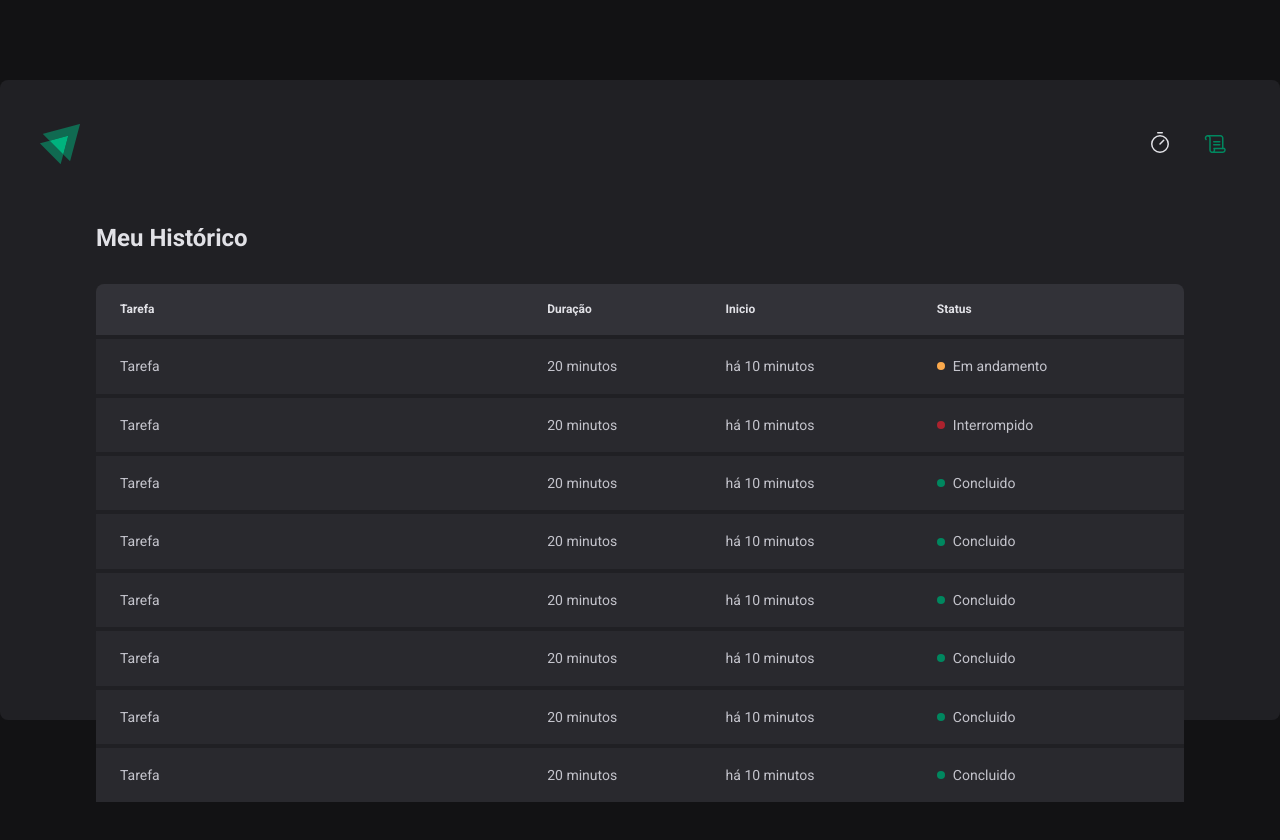
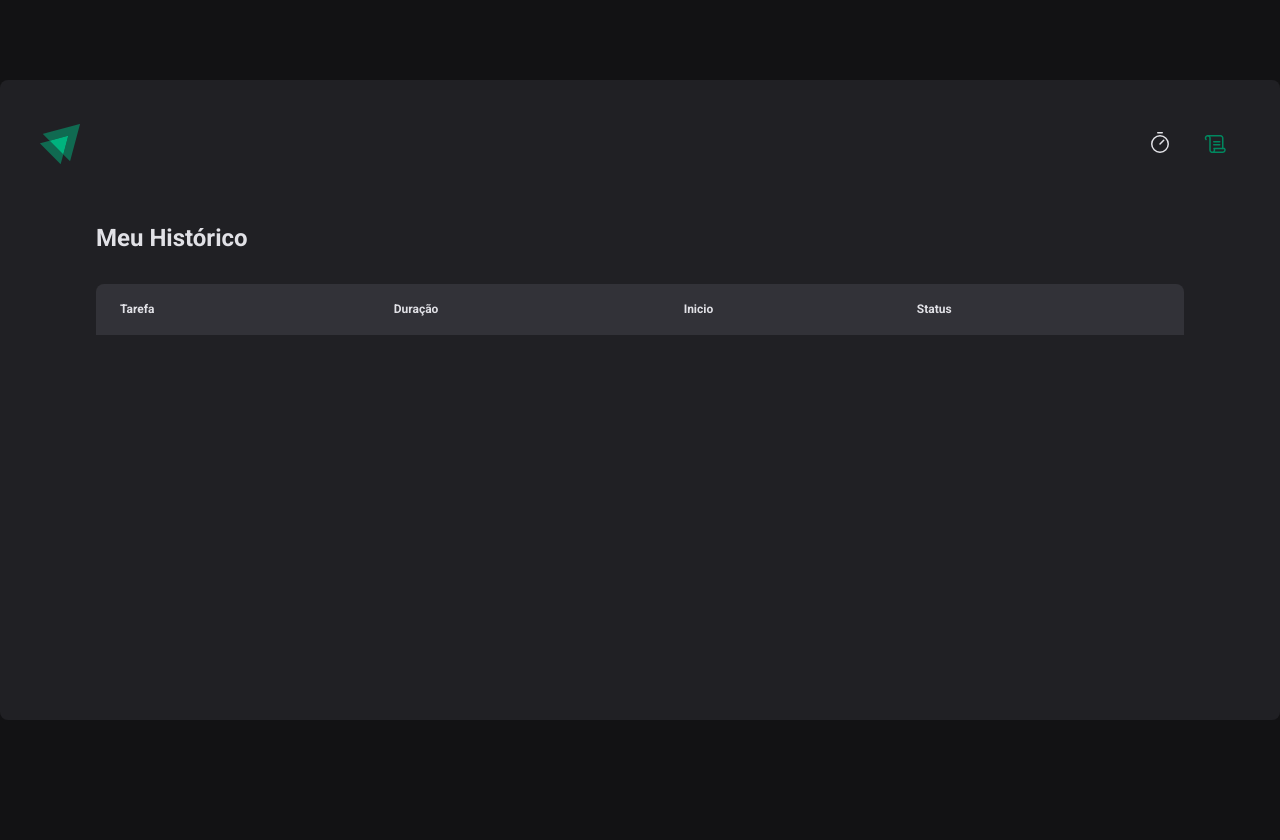
Before and after one commit to leosilva132/ignite-timer, a React (Vite) app: page /History in a window 1280 px wide. Shown: the top 840 px of the page. After the commit the page ends 800 px from the top, so only its background shows below. Built offline with nearby package versions, Linux system fonts and the light colour scheme.

Commit message:
componetizado in parts

```diff
--- a/src/App.tsx
+++ b/src/App.tsx
@@ -3,13 +3,16 @@
 import { Router } from './Router'
 import { defaultTheme } from './styles/themes/default'
 import { GlobalStyle } from './styles/themes/global'
+import { CyclesContextProvider } from './contexts/CyclesContext'
 
 export function App() {
   return (
     <ThemeProvider theme={defaultTheme}>
       <GlobalStyle />
       <BrowserRouter>
-        <Router />
+        <CyclesContextProvider>
+          <Router />
+        </CyclesContextProvider>
       </BrowserRouter>
     </ThemeProvider>
   )
--- /dev/null
+++ b/src/contexts/CyclesContext.tsx
@@ -0,0 +1,103 @@
+import { createContext, ReactNode, useState } from 'react'
+
+interface CreateCycleData {
+  task: string
+  minutesAmount: number
+}
+
+interface Cycle {
+  id: string
+  task: string
+  minutesAmount: number
+  startDate: Date
+  interruptedDate?: Date
+  finishDate?: Date
+}
+
+interface CyclesContextType {
+  cycles: Cycle[]
+  activeCycle: Cycle | undefined
+  activeCycleId: string | null
+  markCurrentCycleAsFinished: () => void
+  amountSecondsPassed: number
+  setSecondsPassed: (seconds: number) => void
+  createNewCycle: (data: CreateCycleData) => void
+  interruptCurrentCycle: () => void
+}
+
+export const CyclesContext = createContext({} as CyclesContextType)
+
+interface CyclesContextProviderProps {
+  children: ReactNode
+}
+
+export function CyclesContextProvider({
+  children,
+}: CyclesContextProviderProps) {
+  const [cycles, setCycles] = useState<Cycle[]>([])
+  const [activeCycleId, setActiveCycleId] = useState<string | null>(null)
+  const [amountSecondsPassed, setAmountSecondsPassed] = useState(0)
+
+  const activeCycle = cycles.find((cycle) => cycle.id === activeCycleId)
+
+  function setSecondsPassed(seconds: number) {
+    setAmountSecondsPassed(seconds)
+  }
+
+  function markCurrentCycleAsFinished() {
+    setCycles((state) =>
+      state.map((cycle) => {
+        if (cycle.id === activeCycleId) {
+          return { ...cycle, finishDate: new Date() }
+        } else {
+          return cycle
+        }
+      }),
+    )
+  }
+
+  function createNewCycle(data: CreateCycleData) {
+    const id = String(new Date().getTime())
+    const newCycle: Cycle = {
+      id,
+      task: data.task,
+      minutesAmount: data.minutesAmount,
+      startDate: new Date(),
+    }
+
+    setCycles((state) => [...cycles, newCycle])
+    setActiveCycleId(id)
+    setAmountSecondsPassed(0)
+  }
+
+  function interruptCurrentCycle() {
+    setActiveCycleId(null)
+
+    setCycles((state) =>
+      state.map((cycle) => {
+        if (cycle.id === activeCycleId) {
+          return { ...cycle, interruptedDate: new Date() }
+        } else {
+          return cycle
+        }
+      }),
+    )
+  }
+
+  return (
+    <CyclesContext.Provider
+      value={{
+        cycles,
+        activeCycle,
+        activeCycleId,
+        markCurrentCycleAsFinished,
+        amountSecondsPassed,
+        setSecondsPassed,
+        createNewCycle,
+        interruptCurrentCycle,
+      }}
+    >
+      {children}
+    </CyclesContext.Provider>
+  )
+}
--- a/src/pages/History/index.tsx
+++ b/src/pages/History/index.tsx
@@ -1,6 +1,12 @@
+import { useContext } from 'react'
+import { formatDistanceToNow } from 'date-fns'
+import ptBR from 'date-fns/locale/pt-BR'
+import { CyclesContext } from '../../contexts/CyclesContext'
 import { HistoryContainer, HistoryList, Status } from './styles'
 
 export function History() {
+  const { cycles } = useContext(CyclesContext)
+
   return (
     <HistoryContainer>
       <h1>Meu Histórico</h1>
@@ -16,70 +22,33 @@
             </tr>
           </thead>
           <tbody>
-            <tr>
-              <td>Tarefa</td>
-              <td>20 minutos</td>
-              <td>há 10 minutos</td>
-              <td>
-                <Status statusColor="yellow">Em andamento</Status>
-              </td>
-            </tr>
-            <tr>
-              <td>Tarefa</td>
-              <td>20 minutos</td>
-              <td>há 10 minutos</td>
-              <td>
-                <Status statusColor="red">Interrompido</Status>
-              </td>
-            </tr>
-            <tr>
-              <td>Tarefa</td>
-              <td>20 minutos</td>
-              <td>há 10 minutos</td>
-              <td>
-                <Status statusColor="green">Concluido</Status>
-              </td>
-            </tr>
-            <tr>
-              <td>Tarefa</td>
-              <td>20 minutos</td>
-              <td>há 10 minutos</td>
-              <td>
-                <Status statusColor="green">Concluido</Status>
-              </td>
-            </tr>
-            <tr>
-              <td>Tarefa</td>
-              <td>20 minutos</td>
-              <td>há 10 minutos</td>
-              <td>
-                <Status statusColor="green">Concluido</Status>
-              </td>
-            </tr>
-            <tr>
-              <td>Tarefa</td>
-              <td>20 minutos</td>
-              <td>há 10 minutos</td>
-              <td>
-                <Status statusColor="green">Concluido</Status>
-              </td>
-            </tr>
-            <tr>
-              <td>Tarefa</td>
-              <td>20 minutos</td>
-              <td>há 10 minutos</td>
-              <td>
-                <Status statusColor="green">Concluido</Status>
-              </td>
-            </tr>
-            <tr>
-              <td>Tarefa</td>
-              <td>20 minutos</td>
-              <td>há 10 minutos</td>
-              <td>
-                <Status statusColor="green">Concluido</Status>
-              </td>
-            </tr>
+            {cycles.map((cycle) => {
+              return (
+                <tr key={cycle.id}>
+                  <td>{cycle.task}</td>
+                  <td>{cycle.minutesAmount} minutos</td>
+                  <td>
+                    {formatDistanceToNow(cycle.startDate, {
+                      addSuffix: true,
+                      locale: ptBR,
+                    })}
+                  </td>
+                  <td>
+                    {cycle.finishDate && (
+                      <Status statusColor="green">Concluído</Status>
+                    )}
+
+                    {cycle.interruptedDate && (
+                      <Status statusColor="red">Interrompido</Status>
+                    )}
+
+                    {!cycle.finishDate && !cycle.interruptedDate && (
+                      <Status statusColor="yellow">Em andamento</Status>
+                    )}
+                  </td>
+                </tr>
+              )
+            })}
           </tbody>
         </table>
       </HistoryList>
--- a/src/pages/Home/components/Countdown/index.tsx
+++ b/src/pages/Home/components/Countdown/index.tsx
@@ -1,6 +1,7 @@
 import { differenceInSeconds } from 'date-fns'
 import { useContext, useEffect } from 'react'
-import { CyclesContext } from '../..'
+import { CyclesContext } from '../../../../contexts/CyclesContext'
+
 import { Separator, CountdownContainer } from './styles'
 
 export function Countdown() {
--- a/src/pages/Home/components/NewCycleForm/index.tsx
+++ b/src/pages/Home/components/NewCycleForm/index.tsx
@@ -1,8 +1,8 @@
 import { FormContainer, MinutesAmountInput, TaskInput } from './styles'
 
 import { useContext } from 'react'
-import { CyclesContext } from '../..'
 import { useFormContext } from 'react-hook-form'
+import { CyclesContext } from '../../../../contexts/CyclesContext'
 
 export function NewCycleForm() {
   const { activeCycle } = useContext(CyclesContext)
@@ -33,7 +33,7 @@
         id="minutesAmount"
         placeholder="00"
         step={5}
-        min={1}
+        min={5}
         max={60}
         {...register('minutesAmount', { valueAsNumber: true })}
         disabled={!!activeCycle}
--- a/src/pages/Home/index.tsx
+++ b/src/pages/Home/index.tsx
@@ -9,40 +9,21 @@
   StopCountdownButton,
 } from './styles'
 
-import { createContext, useState } from 'react'
 import { NewCycleForm } from './components/NewCycleForm'
 import { Countdown } from './components/Countdown'
+import { useContext } from 'react'
+import { CyclesContext } from '../../contexts/CyclesContext'
 
 const newCycleFormValidationSchema = zod.object({
   task: zod.string().min(1, 'Informe a tarefa'),
-  minutesAmount: zod.number().min(1).max(60),
+  minutesAmount: zod.number().min(5).max(60),
 })
 
 type NewCycleFormData = zod.infer<typeof newCycleFormValidationSchema>
 
-interface Cycle {
-  id: string
-  task: string
-  minutesAmount: number
-  startDate: Date
-  interruptedDate?: Date
-  finishDate?: Date
-}
-
-interface CyclesContextType {
-  activeCycle: Cycle | undefined
-  activeCycleId: string | null
-  markCurrentCycleAsFinished: () => void
-  amountSecondsPassed: number
-  setSecondsPassed: (seconds: number) => void
-}
-
-export const CyclesContext = createContext({} as CyclesContextType)
-
 export function Home() {
-  const [cycles, setCycles] = useState<Cycle[]>([])
-  const [activeCycleId, setActiveCycleId] = useState<string | null>(null)
-  const [amountSecondsPassed, setAmountSecondsPassed] = useState(0)
+  const { activeCycle, createNewCycle, interruptCurrentCycle } =
+    useContext(CyclesContext)
 
   const newCycleForm = useForm<NewCycleFormData>({
     resolver: zodResolver(newCycleFormValidationSchema),
@@ -54,51 +35,9 @@
 
   const { handleSubmit, watch, reset } = newCycleForm
 
-  const activeCycle = cycles.find((cycle) => cycle.id === activeCycleId)
-
   function handleCreateNewCycle(data: NewCycleFormData) {
-    const id = String(new Date().getTime())
-    const newCycle: Cycle = {
-      id,
-      task: data.task,
-      minutesAmount: data.minutesAmount,
-      startDate: new Date(),
-    }
-
-    setCycles((state) => [...cycles, newCycle])
-    setActiveCycleId(id)
-    setAmountSecondsPassed(0)
+    createNewCycle(data)
     reset()
-  }
-
-  function handleInterruptCycle() {
-    setActiveCycleId(null)
-
-    setCycles((state) =>
-      state.map((cycle) => {
-        if (cycle.id === activeCycleId) {
-          return { ...cycle, interruptedDate: new Date() }
-        } else {
-          return cycle
-        }
-      }),
-    )
-  }
-
-  function setSecondsPassed(seconds: number) {
-    setAmountSecondsPassed(seconds)
-  }
-
-  function markCurrentCycleAsFinished() {
-    setCycles((state) =>
-      state.map((cycle) => {
-        if (cycle.id === activeCycleId) {
-          return { ...cycle, finishDate: new Date() }
-        } else {
-          return cycle
-        }
-      }),
-    )
   }
 
   const task = watch('task')
@@ -107,24 +46,14 @@
   return (
     <HomeContainer>
       <form onSubmit={handleSubmit(handleCreateNewCycle)} action="">
-        <CyclesContext.Provider
-          value={{
-            activeCycle,
-            activeCycleId,
-            markCurrentCycleAsFinished,
-            amountSecondsPassed,
-            setSecondsPassed,
-          }}
-        >
-          <FormProvider {...newCycleForm}>
-            <NewCycleForm />
-          </FormProvider>
+        <FormProvider {...newCycleForm}>
+          <NewCycleForm />
+        </FormProvider>
 
-          <Countdown />
-        </CyclesContext.Provider>
+        <Countdown />
 
         {activeCycle ? (
-          <StopCountdownButton onClick={handleInterruptCycle} type="button">
+          <StopCountdownButton onClick={interruptCurrentCycle} type="button">
             <HandPalm size={24} />
             Interromper
           </StopCountdownButton>
```
